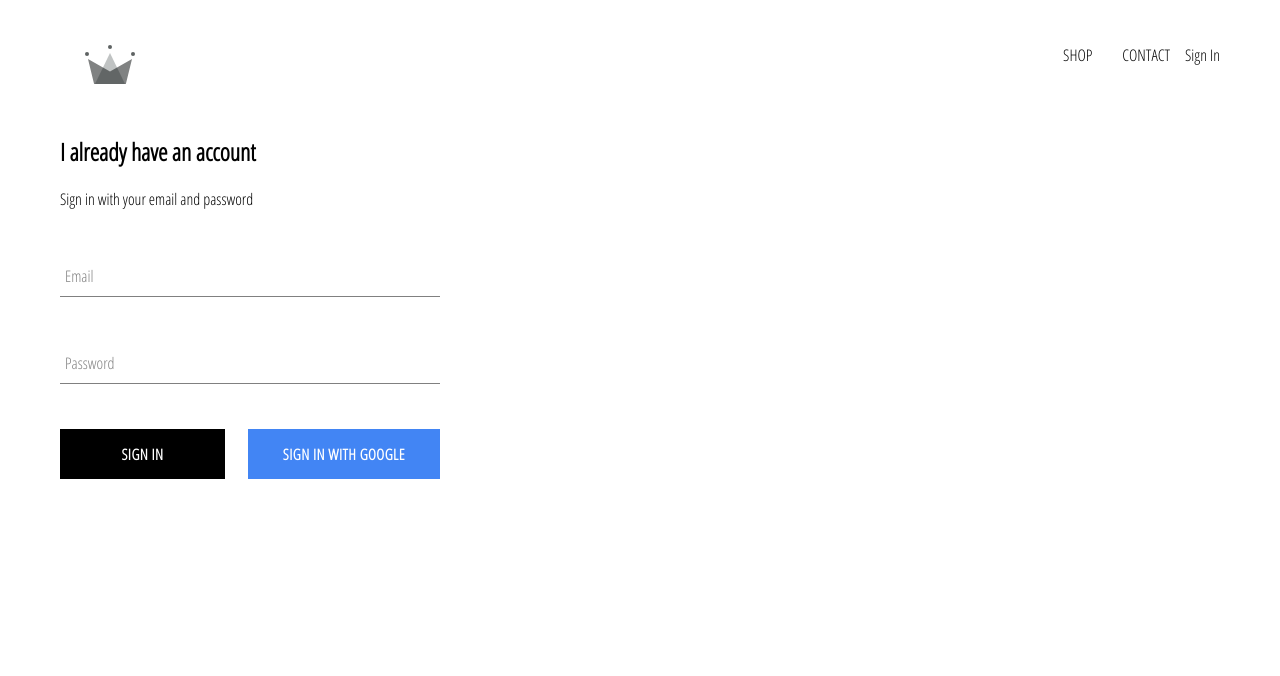
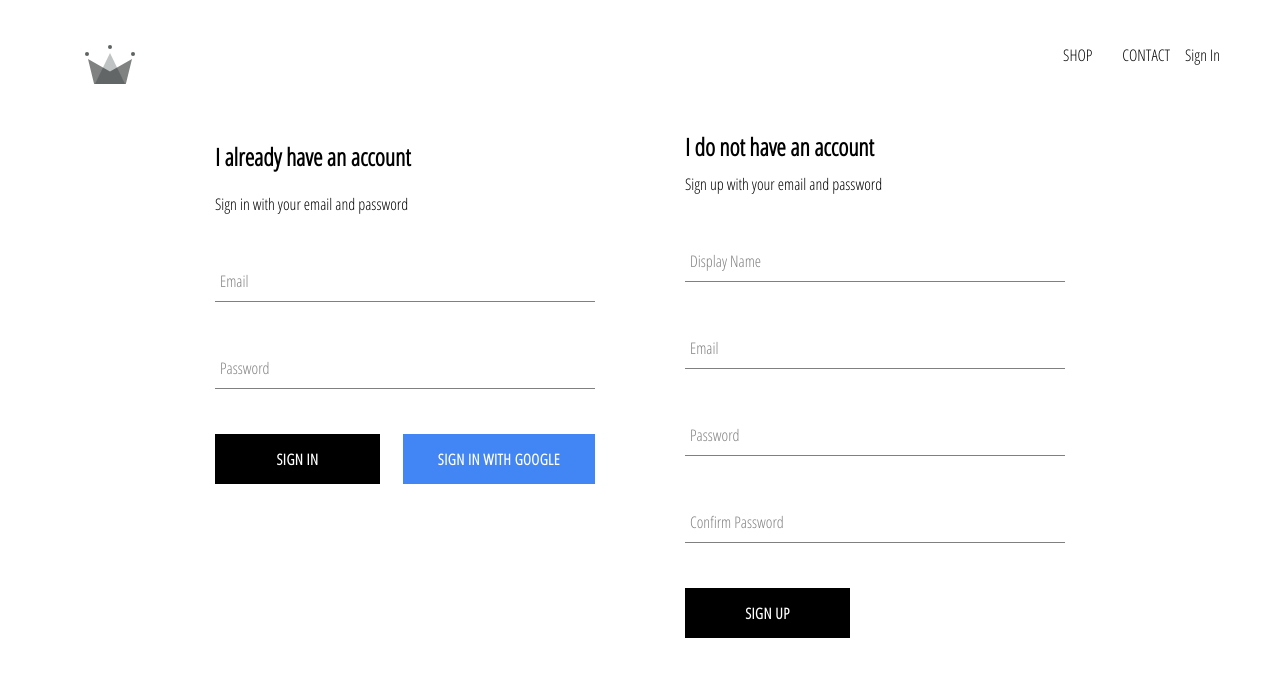
Before and after one commit to gowthamss/crown-clothing, a React (Create React App) app: page /signin in a window 1280 px wide. Shown: the top 676 px of the page. Built offline with nearby package versions, Linux system fonts and the light colour scheme; no server answers.

Commit message:
implemented firebase auth and firestore, and also the ability to store authenticated users to the firestore database

```diff
--- a/src/App.js
+++ b/src/App.js
@@ -5,7 +5,7 @@
 import Header from "./components/header/header.component";
 import SignInAndSignUpPage from "./pages/sign-in-and-sign-up/sign-in-and-sign-up.component";
 import { Route, Switch } from "react-router-dom";
-import { auth } from "./firebase/firebase.utils";
+import { auth, createUserProfileDocuent } from "./firebase/firebase.utils";
 
 class App extends React.Component {
     constructor() {
@@ -19,8 +19,24 @@
     unsubscribeFromAuth = null;
 
     componentDidMount() {
-        this.unsubscribeFromAuth = auth.onAuthStateChanged((user) => {
-            this.setState({ currentUser: user });
+        this.unsubscribeFromAuth = auth.onAuthStateChanged(async (userAuth) => {
+            if (userAuth) {
+                const userRef = await createUserProfileDocuent(userAuth);
+
+                userRef.onSnapshot((snapshot) => {
+                    this.setState(
+                        {
+                            currentUser: {
+                                id: snapshot.id,
+                                ...snapshot.data(),
+                            },
+                        },
+                        () => console.log(this.state)
+                    );
+                });
+            } else {
+                this.setState({ currentUser: userAuth });
+            }
         });
     }
 
--- /dev/null
+++ b/src/components/sign-up/sign-up.component.jsx
@@ -0,0 +1,105 @@
+import React from "react";
+import "./sign-up.styles.scss";
+import FormInput from "../form-input/form-input.component";
+import CustomButton from "../custom-button/custom-button.component";
+import { auth, createUserProfileDocuent } from "../../firebase/firebase.utils";
+
+class SignUp extends React.Component {
+    constructor() {
+        super();
+
+        this.state = {
+            displayName: "",
+            email: "",
+            password: "",
+            confirmPassword: "",
+        };
+    }
+
+    handleSubmit = async (e) => {
+        e.preventDefault();
+
+        const { displayName, email, password, confirmPassword } = this.state;
+
+        if (password !== confirmPassword) {
+            alert("Passwords do not match");
+            return;
+        }
+
+        try {
+            const { user } = await auth.createUserWithEmailAndPassword(
+                email,
+                password
+            );
+            await createUserProfileDocuent(user, { displayName });
+
+            this.setState({
+                displayName: "",
+                email: "",
+                password: "",
+                confirmPassword: "",
+            });
+        } catch (error) {
+            console.log(error);
+        }
+    };
+
+    handleChange = (e) => {
+        const { name, value } = e.target;
+
+        this.setState({ [name]: value });
+    };
+
+    render() {
+        const { displayName, email, password, confirmPassword } = this.state;
+        return (
+            <div className="sign-up">
+                <h2 className="title">I do not have an account</h2>
+                <span>Sign up with your email and password</span>
+
+                <form onSubmit={this.handleSubmit}>
+                    <FormInput
+                        type="text"
+                        id="displayName"
+                        name="displayName"
+                        value={displayName}
+                        handleChange={this.handleChange}
+                        label="Display Name"
+                        required
+                    />
+                    <FormInput
+                        type="email"
+                        id="email"
+                        name="email"
+                        value={email}
+                        handleChange={this.handleChange}
+                        label="Email"
+                        required
+                    />
+                    <FormInput
+                        type="password"
+                        id="password"
+                        name="password"
+                        value={password}
+                        handleChange={this.handleChange}
+                        label="Password"
+                        required
+                    />
+                    <FormInput
+                        type="password"
+                        id="confirmPassword"
+                        name="confirmPassword"
+                        value={confirmPassword}
+                        handleChange={this.handleChange}
+                        label="Confirm Password"
+                        required
+                    />
+
+                    <CustomButton type="submit">Sign Up</CustomButton>
+                </form>
+            </div>
+        );
+    }
+}
+
+export default SignUp;
--- /dev/null
+++ b/src/components/sign-up/sign-up.styles.scss
@@ -0,0 +1,8 @@
+.sign-up {
+    display: flex;
+    flex-direction: column;
+    width: 380px;
+    .title {
+        margin: 10px 0;
+    }
+}
--- a/src/firebase/firebase.utils.js
+++ b/src/firebase/firebase.utils.js
@@ -11,6 +11,32 @@
     appId: "1:97546966388:web:f09eeabb3b67f81ca1c821"
 };
 
+export const createUserProfileDocuent = async(userAuth, additionalData) => {
+    if (!userAuth) return;
+
+    const userRef = firestore.doc(`users/${userAuth.uid}`);
+
+    const snapshot = await userRef.get();
+
+    if (!snapshot.exists) {
+        const { displayName, email } = userAuth;
+        const createdAt = new Date();
+
+        try {
+            await userRef.set({
+                displayName,
+                email,
+                createdAt,
+                ...additionalData
+            })
+        } catch (error) {
+            console.log('error creating user ', error.message);
+        }
+    }
+
+    return userRef;
+}
+
 firebase.initializeApp(config);
 
 export const auth = firebase.auth();
--- a/src/pages/sign-in-and-sign-up/sign-in-and-sign-up.component.jsx
+++ b/src/pages/sign-in-and-sign-up/sign-in-and-sign-up.component.jsx
@@ -1,10 +1,12 @@
 import React from "react";
+import "./sign-in-and-sign-up.styles.scss";
 import SignIn from "../../components/sign-in/sign-in.component";
-import "./sign-in-and-sign-up.styles.scss";
+import SignUp from "../../components/sign-up/sign-up.component";
 
 const SignInAndSignUpPage = () => (
     <div className="sign-in-and-sign-up">
         <SignIn />
+        <SignUp />
     </div>
 );
 
--- a/src/pages/sign-in-and-sign-up/sign-in-and-sign-up.styles.scss
+++ b/src/pages/sign-in-and-sign-up/sign-in-and-sign-up.styles.scss
@@ -0,0 +1,6 @@
+.sign-in-and-sign-up {
+    width: 850px;
+    display: flex;
+    justify-content: space-between;
+    margin: 30px auto;
+}
```
Also changed, not shown: 1 other file (tests, documents, lock files or other folders).
